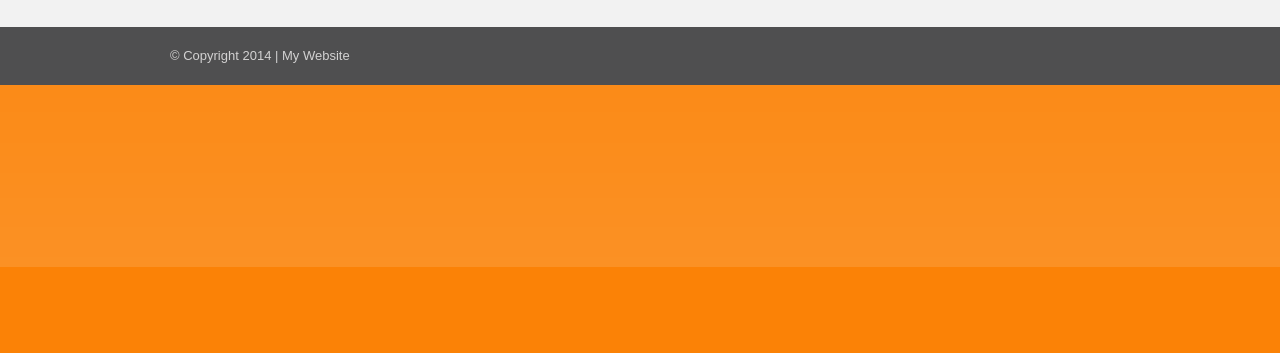
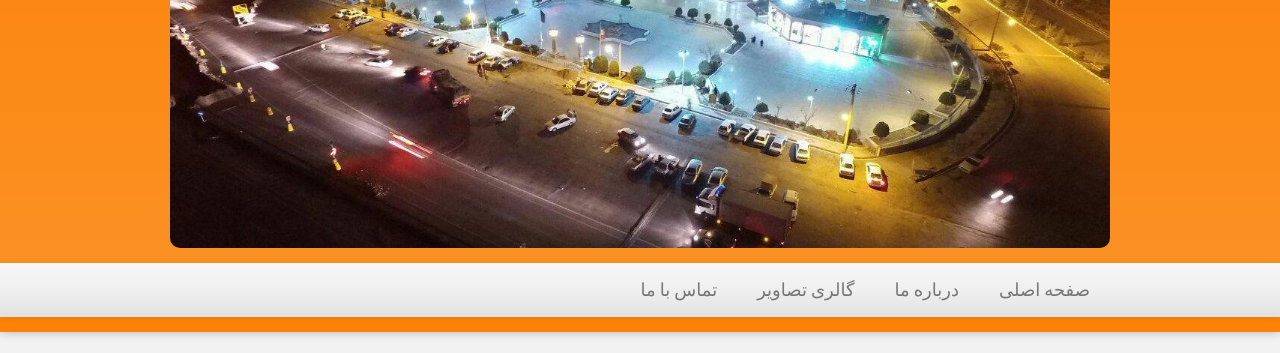
Before and after one commit to mohamadrahmati7732/mohamadrahmati7732.github.io, a plain HTML site: page index.html in a window 1280 px wide. Shown: the part 296-649 px from the top of the page. Drawn offline with Linux system fonts and the light colour scheme.

Commit message:
commit git3

```diff
--- a/index.html
+++ b/index.html
@@ -26,7 +26,7 @@
 		</div>
 			<div class="pageWidth">
 				<!-- Start Banner-->
-				<div id="banner"> <ul><li><img src="banner-img2.jpg" alt="" /></li></ul> </div>
+				<div id="banner"> <ul><li><img src="img/banner-img2.jpg" alt="" /></li></ul> </div>
 				<!-- End Banner-->
 		</div>
 		<nav id="navigation">
```
